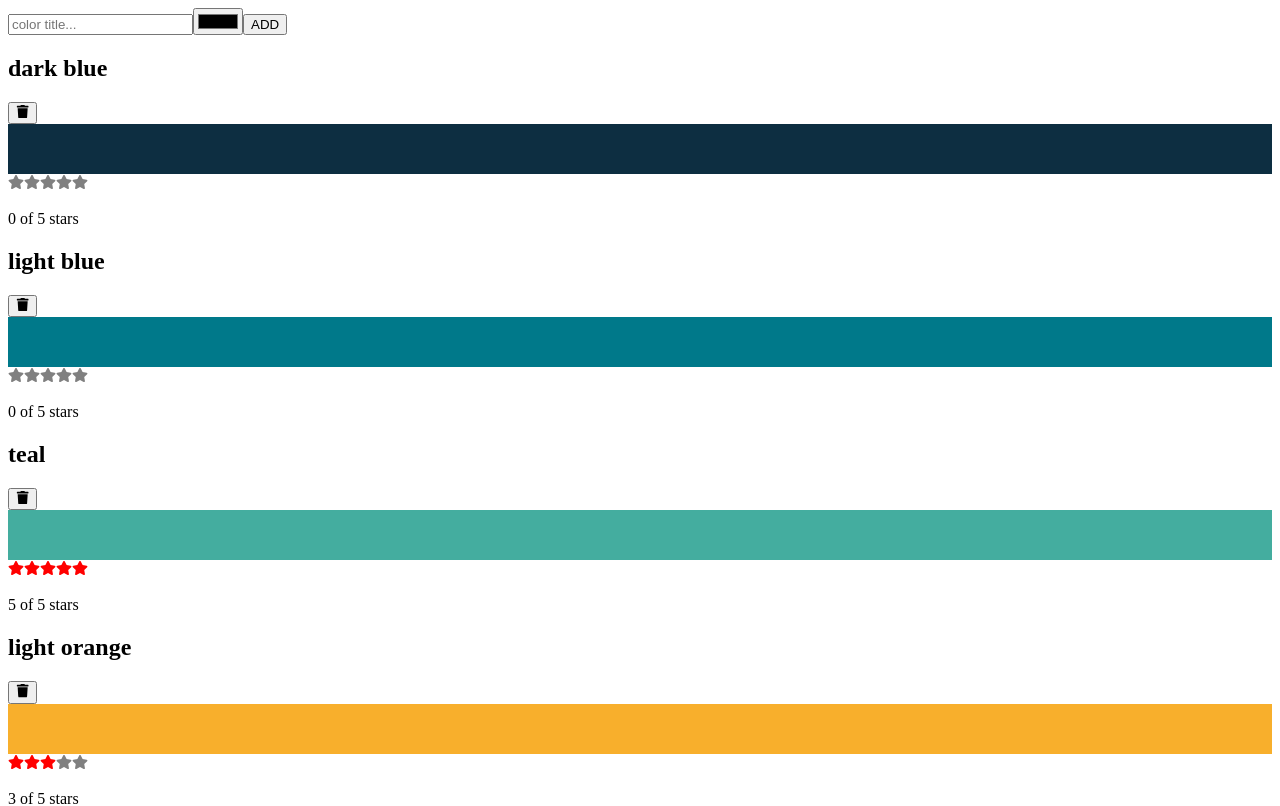
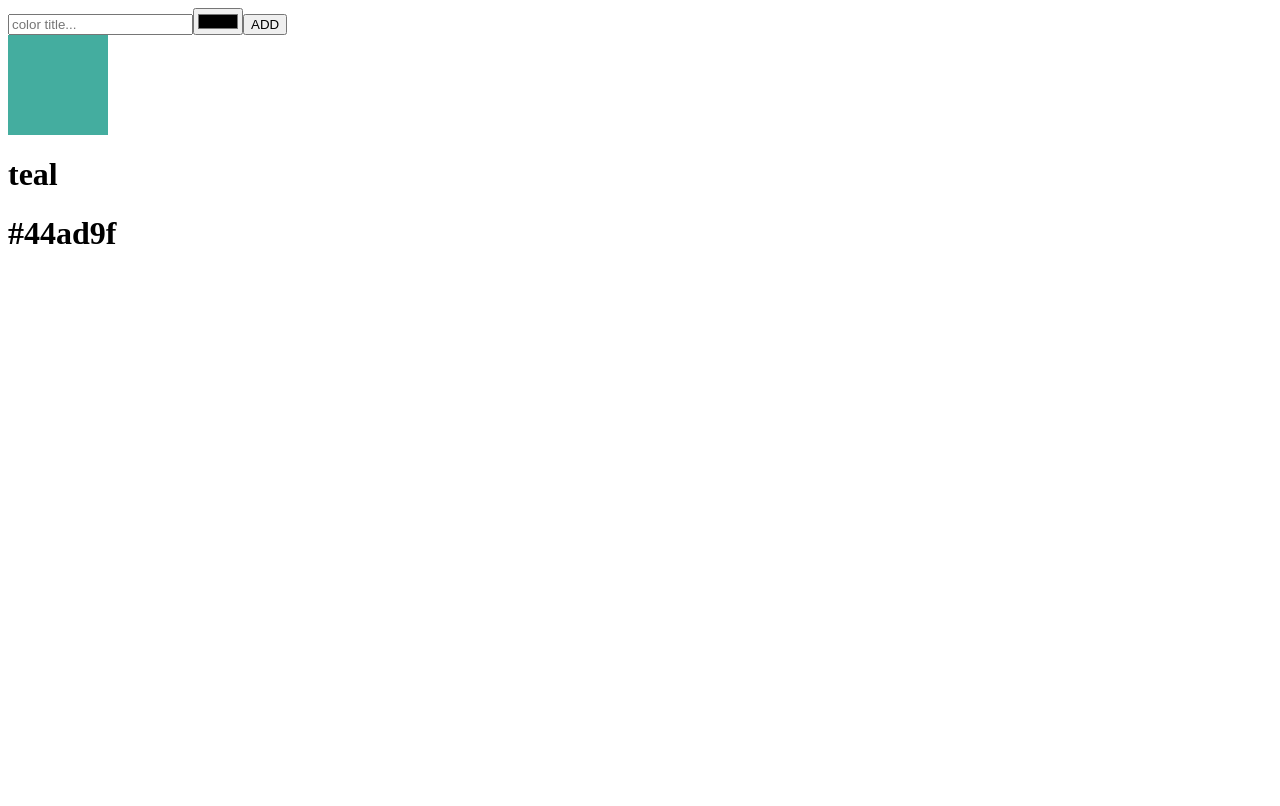
Before and after one commit to yungshun317/react-color-organizer, a React app: page /0175d1f0-a8c6-41bf-8d02-df5734d829a4 in a window 1280 px wide. Shown: the top 806 px of the page. Built offline with nearby package versions, Linux system fonts and the light colour scheme.

Commit message:
[FEAT] Use `Link` to provide declarative and accessible navigation to `ColorDetails`

```diff
--- a/src/App.js
+++ b/src/App.js
@@ -1,5 +1,5 @@
 import React from "react";
-import { Switch, Route } from "react-router-dom";
+import { Switch, Route, Link } from "react-router-dom";
 
 import ColorProvider from "./ColorProvider";
 import ColorList from "./ColorList";
@@ -12,7 +12,7 @@ export default function App() {
 		<ColorProvider>
 		    <AddColorForm />
 		    <Switch>
-		        <Route path="/">
+		        <Route exact path="/">
 		            <ColorList />
 		        </Route>
 		        <Route path="/:id">
--- a/src/Color.js
+++ b/src/Color.js
@@ -1,10 +1,11 @@
 import React from "react";
 import { FaTrash } from "react-icons/fa";
+import { Link } from "react-router-dom";
 
 import StarRating from "./StarRating";
 import { useColors } from "./ColorProvider";
 
-// [3] `rating` is passed down to `StarRating`
+// [3] `rating` is passed down to `StarRating
 export default function Color({
 	id,
 	title,
@@ -13,8 +14,8 @@ export default function Color({
 }) {
 	const { rateColor, removeColor } = useColors();
 	return (
-		<section>
-		    <h1>{title}</h1>
+		<section className="color">
+		    <h1><Link to={`/${id}`}>{title}</Link></h1>
 		    <button onClick={() => removeColor(id)}>
 		        <FaTrash />
 		    </button>
--- a/src/ColorDetails.js
+++ b/src/ColorDetails.js
@@ -3,12 +3,13 @@ import { useParams } from "react-router-dom";
 
 import { useColors } from "./ColorProvider";
 
-export function ColorDetails() {
+// [11] Display the data dynamically
+export default function ColorDetails() {
 	// let params = useParams();
 	// console.log(params);
-	let { id } = useParams();
-	let { colors } = useColors();
-    let foundColor = colors.find(color => color.id === id);
+	const { id } = useParams();
+	const { colors } = useColors();
+    const foundColor = colors.find(color => color.id === id);
 	console.log(foundColor);
 	return (
 		<div>
```
